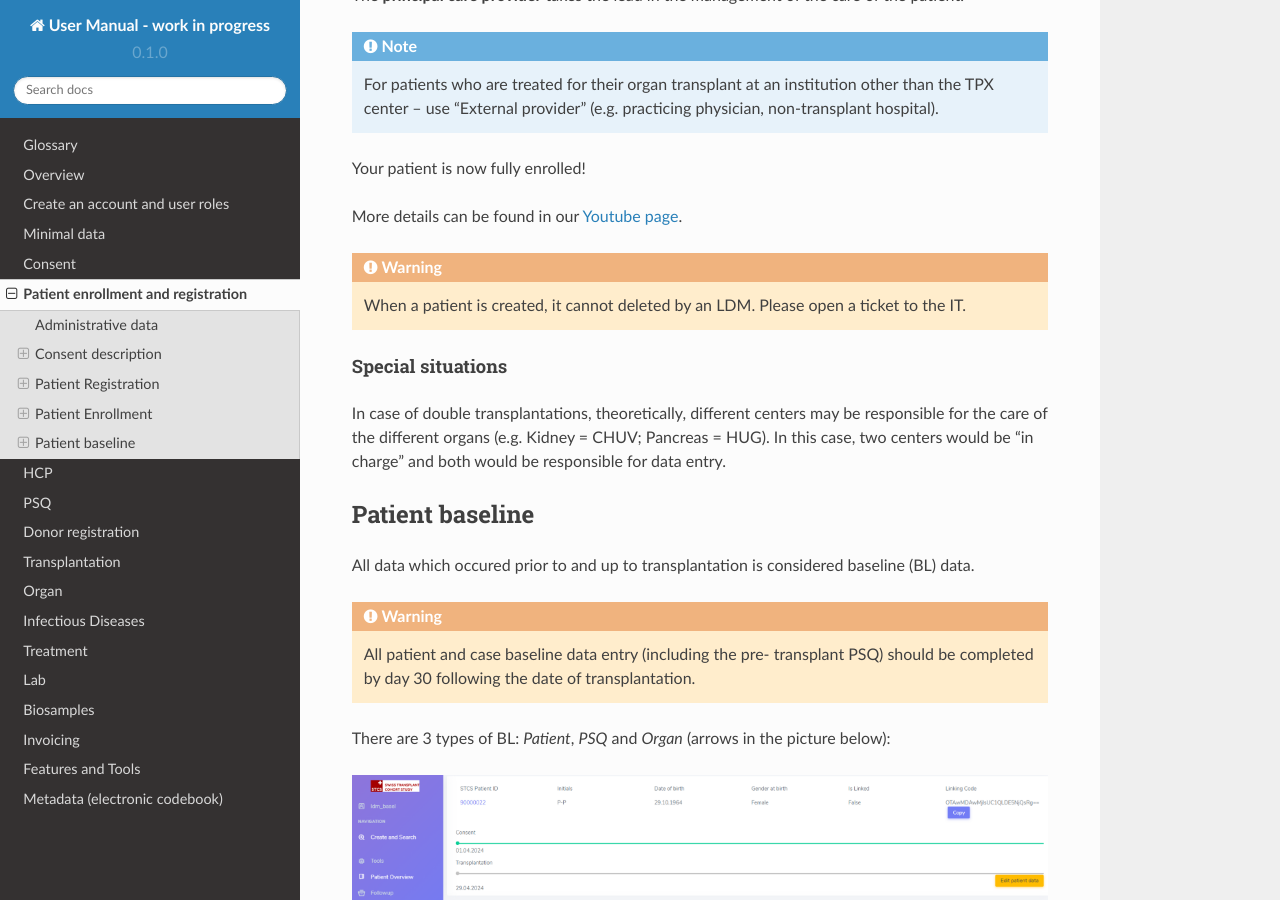
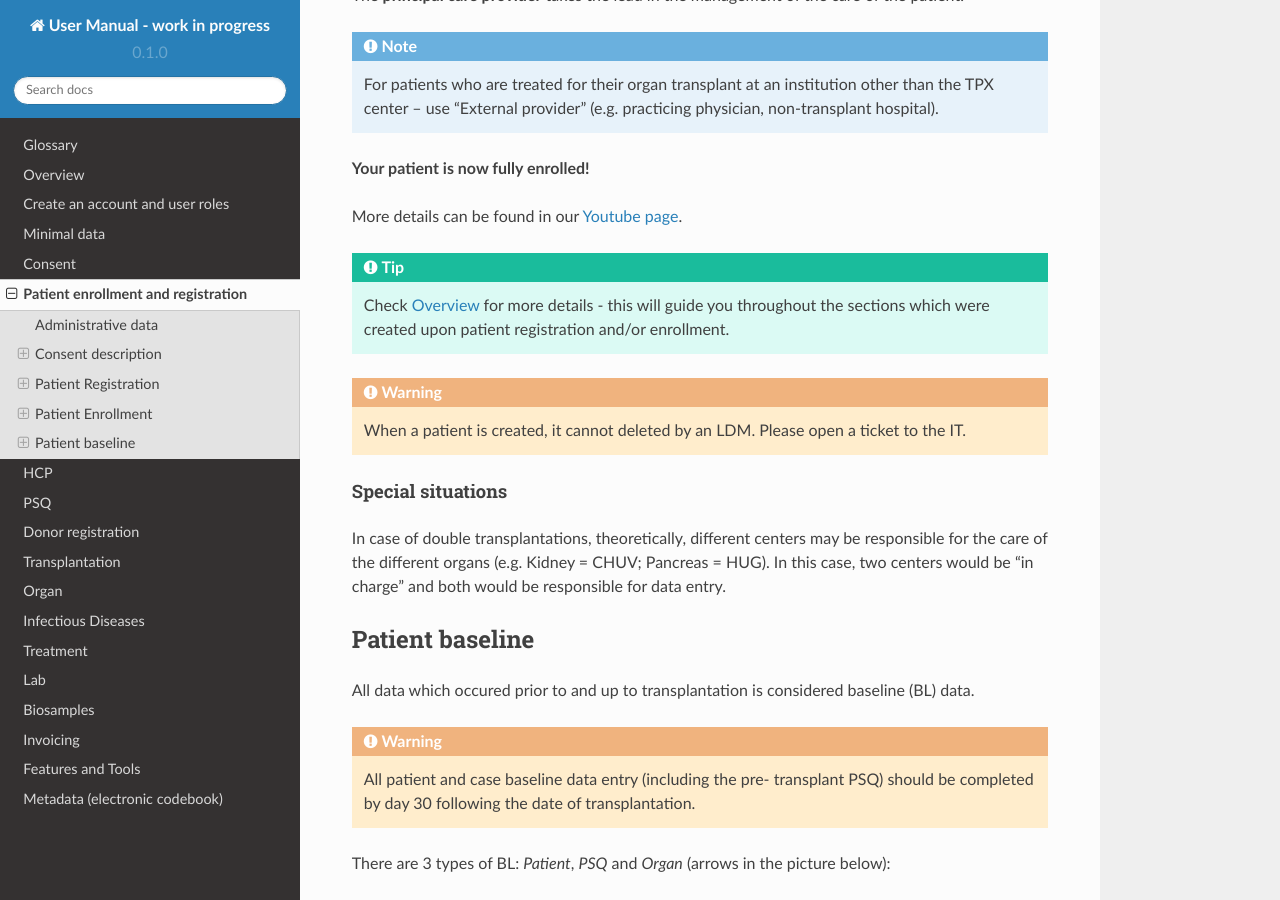
Before and after one commit to swiss-transplant-cohort-study/3LC-user-manual, a Sphinx documentation site: the page built from docs/source/patient2.rst, in a window 1280 px wide and 900 px high, scrolled down 5526 px. Built offline with Sphinx 7.4.7 and the Read the Docs theme 2.0.0, drawn with Linux system fonts in a browser that asks for light colours.

Commit message:
Update patient2.rst

```diff
--- a/docs/source/patient2.rst
+++ b/docs/source/patient2.rst
@@ -11,7 +11,7 @@ There are two ways to register a patient. First navigate to *Create and Search*
 
 .. note:: The Ethics Committee has approved the registration of waitlisted (not yet transplanted) patients in the database. The recorded information includes current consent status. However, no collection of clinical/research data is allowed before transplantation. Proper enrollment in the Cohort only starts at the time of transplantation.
 
-.. tip:: Check  :ref:`consent` for more details.
+.. tip:: Check :ref:`consent` for more details.
 
 .. warning:: The patient should be entered in the database within 7 days after transplantation (5 working days).
 
@@ -127,9 +127,11 @@ The **principal care provider** takes the lead in the management of the care of
 
 .. note:: For patients who are treated for their organ transplant at an institution other than the TPX center – use “External provider” (e.g. practicing physician, non-transplant hospital).
 
-Your patient is now fully enrolled!
+**Your patient is now fully enrolled!**
 
 More details can be found in our `Youtube page <https://www.youtube.com/watch?v=njswLTRGQII>`_.
+
+.. tip:: Check :ref:`overview` for more details - this will guide you throughout the sections which were created upon patient registration and/or enrollment.
 
 .. warning:: When a patient is created, it cannot deleted by an LDM. Please open a ticket to the IT.
 
```
